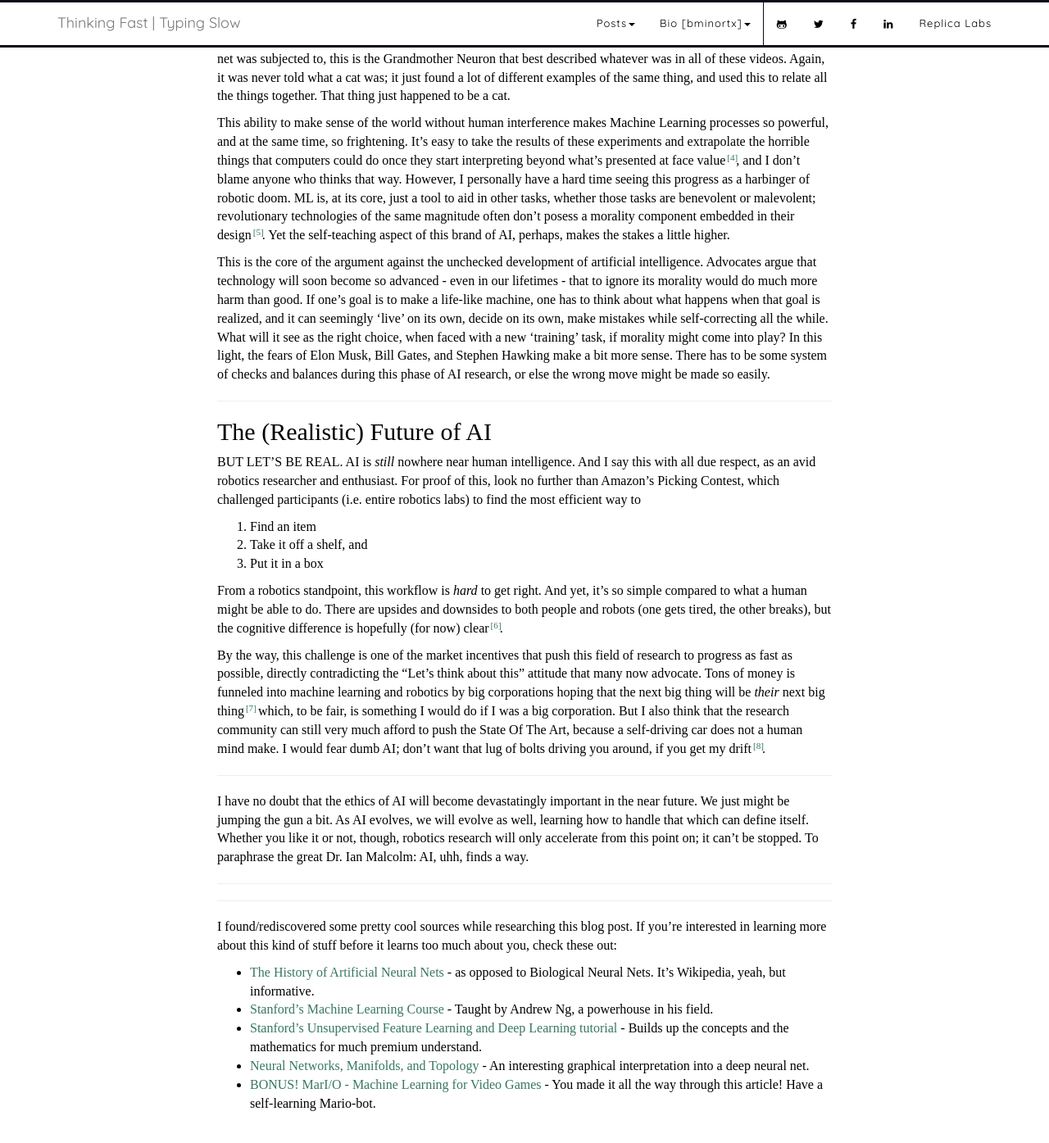
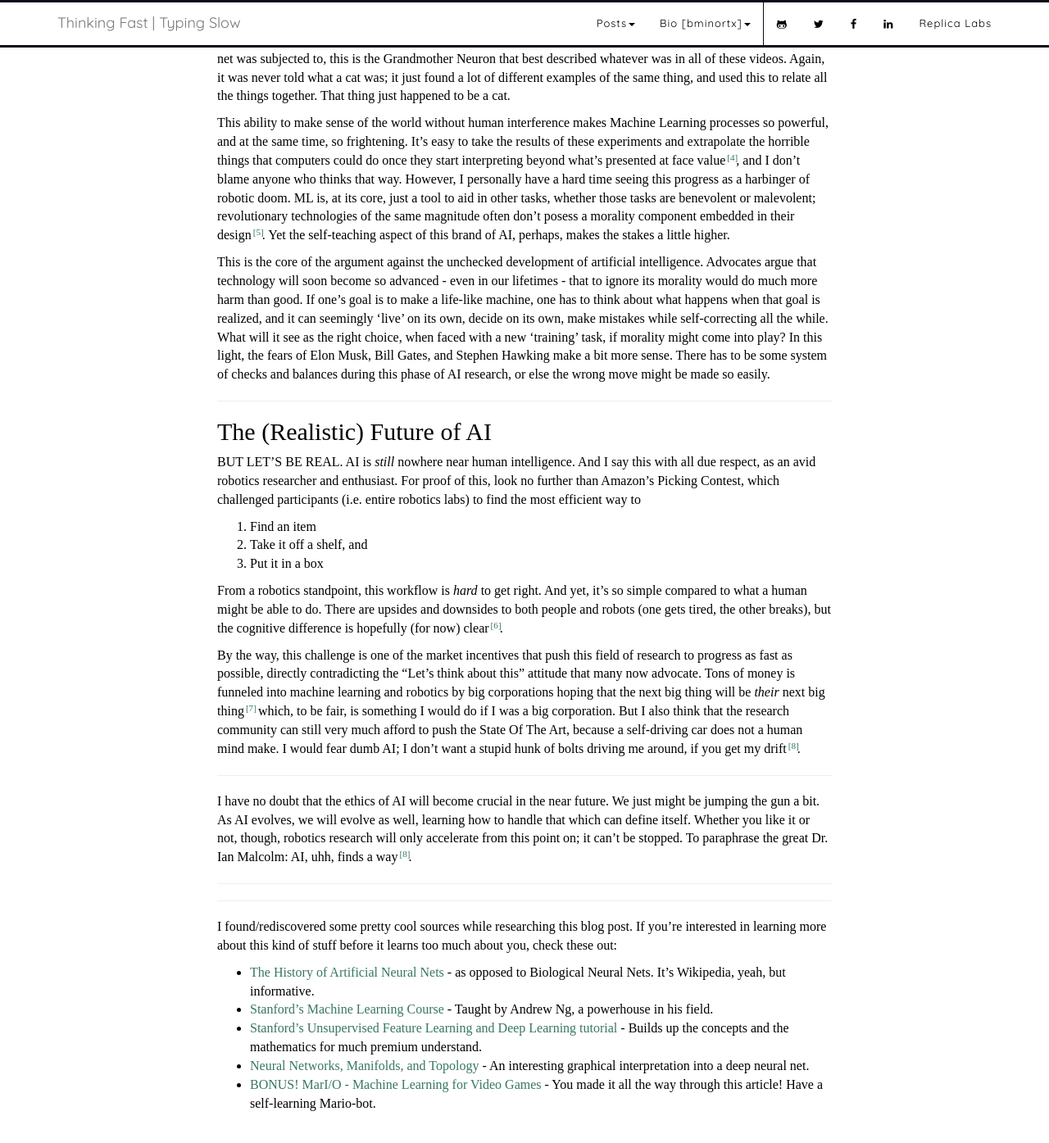
Before and after one commit to bminortx/bminortx.github.io, a Jekyll site: the page built from _posts/2015-05-31-Rise-Of-AI-Two.md, in a window 1280 px wide and 1400 px high, scrolled down 4314 px. Shown: the top 1395 px of the window at 82% size. Built offline with Jekyll 4.4.1, drawn with Linux system fonts in a browser that asks for light colours; nearby versions of some CDN libraries; some web fonts are replaced; comment, search, counter and statistics services are not loaded.

Commit message:
All footnotes are now stylized | post being proofread

```diff
--- a/_posts/2015-05-31-Rise-Of-AI-Two.md
+++ b/_posts/2015-05-31-Rise-Of-AI-Two.md
@@ -110,11 +110,11 @@
 
 From a robotics standpoint, this workflow is _hard_ to get right. And yet, it's so simple compared to what a human might be able to do. There are upsides and downsides to both people and robots (one gets tired, the other breaks), but the cognitive difference is hopefully (for now) clear<span class="ref"><span class="refnum">[6]</span><span class="refbody">It actually was a [pretty cool contest](http://amazonpickingchallenge.org/details.shtml).</span></span>.
 
-By the way, this challenge is one of the market incentives that push this field of research to progress as fast as possible, directly contradicting the "Let's think about this" attitude that many now advocate. Tons of money is funneled into machine learning and robotics by big corporations hoping that the next big thing will be _their_ next big thing<span class="ref"><span class="refnum">[7]</span><span class="refbody">Crazy Cat Generator! powered by Under Armour.</span></span> which, to be fair, is something I would do if I was a big corporation. But I also think that the research community can still very much afford to push the State Of The Art, because a self-driving car does not a human mind make. I would fear dumb AI; don't want that lug of bolts driving you around, if you get my drift<span class="ref"><span class="refnum">[8]</span><span class="refbody">My _tokyo_ drift! I'm so sorry.</span></span>.
+By the way, this challenge is one of the market incentives that push this field of research to progress as fast as possible, directly contradicting the "Let's think about this" attitude that many now advocate. Tons of money is funneled into machine learning and robotics by big corporations hoping that the next big thing will be _their_ next big thing<span class="ref"><span class="refnum">[7]</span><span class="refbody">Crazy Cat Generator! powered by Under Armour.</span></span> which, to be fair, is something I would do if I was a big corporation. But I also think that the research community can still very much afford to push the State Of The Art, because a self-driving car does not a human mind make. I would fear dumb AI; I don't want a stupid hunk of bolts driving me around, if you get my drift<span class="ref"><span class="refnum">[8]</span><span class="refbody">My _tokyo_ drift! I'm so sorry.</span></span>.
 
 - - - - - - - - -
 
-I have no doubt that the ethics of AI will become devastatingly important in the near future. We just might be jumping the gun a bit. As AI evolves, we will evolve as well, learning how to handle that which can define itself. Whether you like it or not, though, robotics research will only accelerate from this point on; it can't be stopped. To paraphrase the great Dr. Ian Malcolm: AI, uhh, finds a way.
+I have no doubt that the ethics of AI will become crucial in the near future. We just might be jumping the gun a bit. As AI evolves, we will evolve as well, learning how to handle that which can define itself. Whether you like it or not, though, robotics research will only accelerate from this point on; it can't be stopped. To paraphrase the great Dr. Ian Malcolm: AI, uhh, finds a way<span class="ref"><span class="refnum">[8]</span><span class="refbody">"Clever Perl..."</span></span>.
 
 
 - - - - - - - - -
--- a/css/cover.css
+++ b/css/cover.css
@@ -411,7 +411,7 @@
     left: 25px;
     bottom: 5px;
     border: 1px solid #387761;
-    padding: 3px;
+    padding: 5px;
     background-color: #fff;
     z-index: 9999;
     overflow: auto;
```
Also changed, not shown: _posts/2015-05-22-Efficiency.md (+6 -11 lines), _posts/2015-05-26-Rise-Of-AI-One.md (+5 -7 lines).
